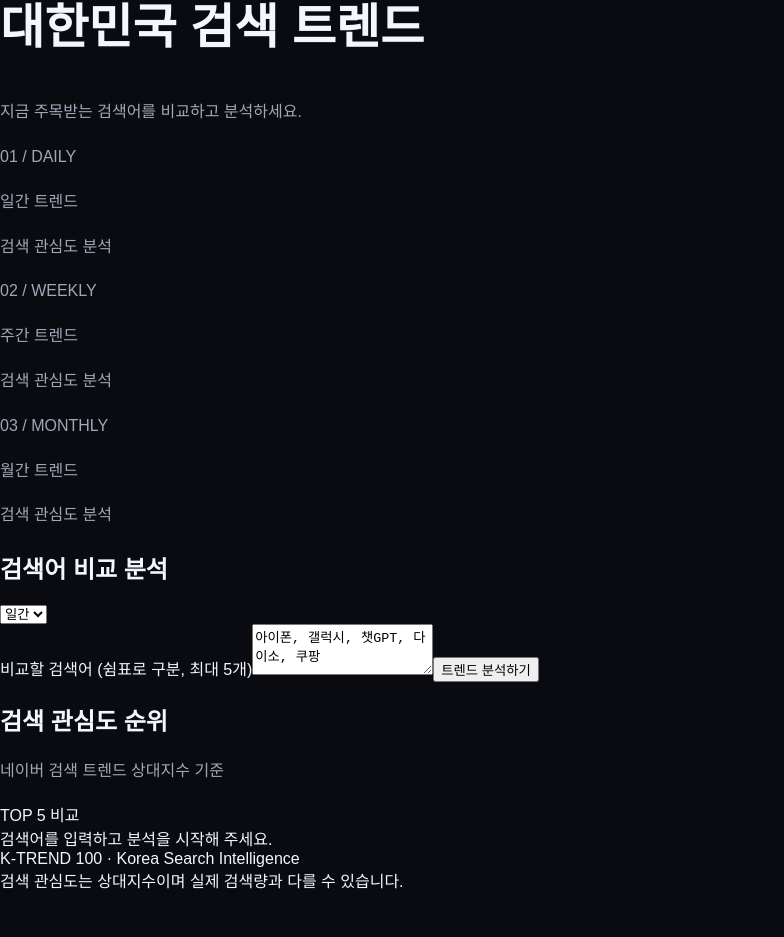
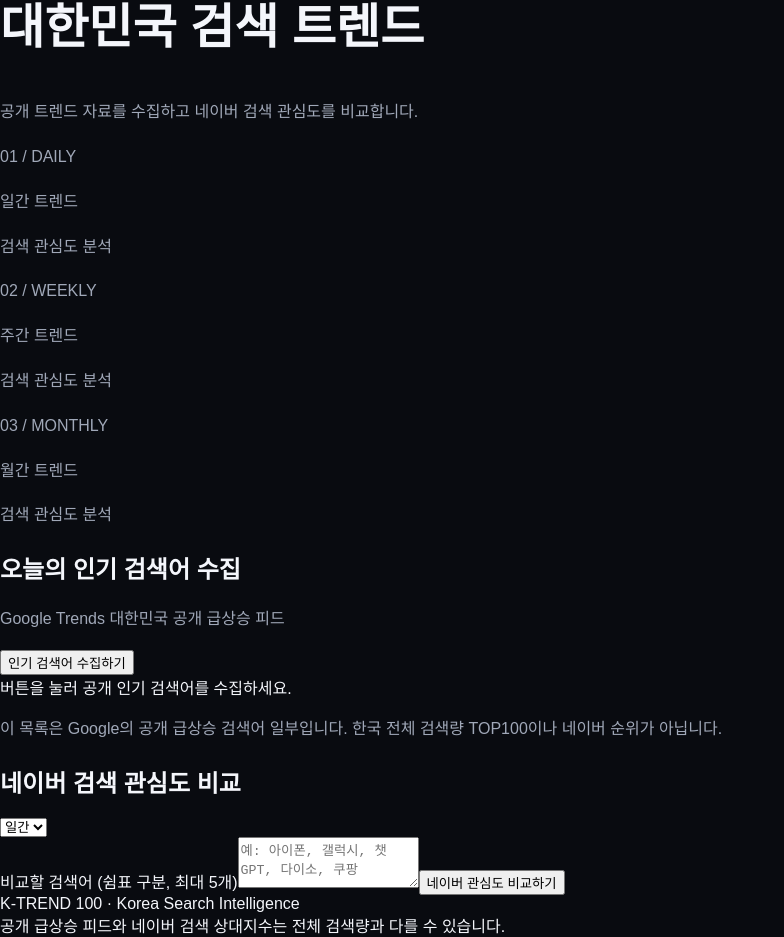
Before and after one commit to ggettemlaabb-glitch/k-trend-100, a Next.js app: page / in a window 1280 px wide. Shown: the part 193-1130 px from the top of the page, without its empty margins (0-784 px from the left). Before the commit the page ends 1085 px from the top, so only its background shows below. Built offline with nearby package versions, Linux system fonts and the light colour scheme.

Commit message:
Build trend discovery dashboard

```diff
--- a/app/page.tsx
+++ b/app/page.tsx
@@ -1,215 +1,90 @@
-
 "use client";
 
 import { useState } from "react";
 
-type Trend = {
-  title: string;
-  keywords: string[];
-  data: { period: string; ratio: number }[];
-};
+type Candidate = { title: string; traffic: string; published: string; source: string };
+type Result = { title: string; data: { period: string; ratio: number }[] };
 
 export default function Home() {
-  const [terms, setTerms] = useState(
-    "아이폰, 갤럭시, 챗GPT, 다이소, 쿠팡"
-  );
   const [period, setPeriod] = useState("date");
+  const [candidates, setCandidates] = useState<Candidate[]>([]);
+  const [results, setResults] = useState<Result[]>([]);
+  const [terms, setTerms] = useState("");
   const [loading, setLoading] = useState(false);
-  const [trends, setTrends] = useState<Trend[]>([]);
+  const [compareLoading, setCompareLoading] = useState(false);
   const [error, setError] = useState("");
+  const [notice, setNotice] = useState("");
 
-  async function search() {
-    const keywords = terms
-      .split(",")
-      .map((v) => v.trim())
-      .filter(Boolean)
-      .slice(0, 5);
-
-    if (!keywords.length) {
-      setError("검색어를 입력해 주세요.");
-      return;
+  async function collect() {
+    setLoading(true); setError(""); setNotice("");
+    try {
+      const res = await fetch("/api/discover", { cache: "no-store" });
+      const data = await res.json();
+      if (!res.ok) throw new Error(data.error || "트렌드 수집에 실패했습니다.");
+      setCandidates(data.items || []);
+      setNotice(data.note || "");
+    } catch (e) {
+      setError(e instanceof Error ? e.message : "수집 중 오류가 발생했습니다.");
+    } finally { setLoading(false); }
   }
 
-    setLoading(true);
-    setError("");
-
-    const end = new Date();
-    const start = new Date();
+  async function compare() {
+    const keywords = terms.split(",").map(x => x.trim()).filter(Boolean).slice(0, 5);
+    if (!keywords.length) { setError("비교할 검색어를 쉼표로 구분해 입력해 주세요."); return; }
+    setCompareLoading(true); setError("");
+    const end = new Date(); const start = new Date();
     start.setDate(start.getDate() - (period === "date" ? 30 : period === "week" ? 90 : 365));
-
-    const format = (d: Date) =>
-      `${d.getFullYear()}-${String(d.getMonth() + 1).padStart(2, "0")}-${String(d.getDate()).padStart(2, "0")}`;
-
+    const fmt = (d: Date) => `${d.getFullYear()}-${String(d.getMonth()+1).padStart(2,"0")}-${String(d.getDate()).padStart(2,"0")}`;
     try {
-      const response = await fetch("/api/trends", {
-        method: "POST",
-        headers: { "Content-Type": "application/json" },
-        body: JSON.stringify({
-          startDate: format(start),
-          endDate: format(end),
-          timeUnit: period,
-          keywordGroups: keywords.map((keyword) => ({
-            groupName: keyword,
-            keywords: [keyword],
-          })),
-        }),
+      const res = await fetch("/api/trends", {
+        method: "POST", headers: { "Content-Type": "application/json" },
+        body: JSON.stringify({ startDate: fmt(start), endDate: fmt(end), timeUnit: period,
+          keywordGroups: keywords.map(keyword => ({ groupName: keyword, keywords: [keyword] })) })
       });
-
-      const result = await response.json();
-
-      if (!response.ok) {
-        throw new Error(result.error || "데이터를 불러오지 못했습니다.");
+      const data = await res.json();
+      if (!res.ok) throw new Error(data.error || "네이버 분석에 실패했습니다.");
+      setResults(data.results || []);
+    } catch (e) { setError(e instanceof Error ? e.message : "분석 중 오류가 발생했습니다."); }
+    finally { setCompareLoading(false); }
   }
 
-      setTrends(result.results || []);
-    } catch (e) {
-      setError(e instanceof Error ? e.message : "오류가 발생했습니다.");
-    } finally {
-      setLoading(false);
-    }
-  }
+  const ranked = results.map(x => ({ name: x.title, value: Math.max(0, ...x.data.map(d => d.ratio)) }))
+    .sort((a,b) => b.value-a.value);
 
-  const ranked = trends
-    .map((item) => ({
-      name: item.title,
-      value: Math.max(0, ...item.data.map((d) => d.ratio)),
-      data: item.data,
-    }))
-    .sort((a, b) => b.value - a.value);
+  return <main className="min-h-screen bg-[#080b14] text-white">
+    <header className="border-b border-white/10 px-6 py-5"><div className="mx-auto flex max-w-7xl items-center justify-between">
+      <div><div className="text-2xl font-black">K-TREND <span className="text-cyan-400">100</span></div><p className="mt-1 text-xs text-slate-400">KOREA SEARCH INTELLIGENCE</p></div>
+      <span className="rounded-full border border-cyan-400/30 bg-cyan-400/10 px-3 py-1 text-xs text-cyan-300">TREND SOURCES</span>
+    </div></header>
+    <section className="mx-auto max-w-7xl px-6 py-10">
+      <p className="mb-3 text-sm font-semibold text-cyan-400">REAL-TIME TREND ANALYSIS</p>
+      <h1 className="text-4xl font-black tracking-tight md:text-5xl">대한민국 검색 트렌드</h1>
+      <p className="mt-4 text-slate-400">공개 트렌드 자료를 수집하고 네이버 검색 관심도를 비교합니다.</p>
 
-  return (
-    <main className="min-h-screen bg-[#080b14] text-white">
-      <header className="border-b border-white/10 px-6 py-5">
-        <div className="mx-auto flex max-w-7xl items-center justify-between">
-          <div>
-            <div className="text-2xl font-black tracking-tight">
-              K-TREND <span className="text-cyan-400">100</span>
-            </div>
-            <p className="mt-1 text-xs text-slate-400">
-              KOREA SEARCH INTELLIGENCE
-            </p>
-          </div>
-          <span className="rounded-full border border-cyan-400/30 bg-cyan-400/10 px-3 py-1 text-xs text-cyan-300">
-            NAVER DATA
-          </span>
-        </div>
-      </header>
-
-      <section className="mx-auto max-w-7xl px-6 py-10">
-        <div className="mb-8">
-          <p className="mb-3 text-sm font-semibold text-cyan-400">
-            REAL-TIME TREND ANALYSIS
-          </p>
-          <h1 className="text-4xl font-black tracking-tight md:text-5xl">
-            대한민국 검색 트렌드
-          </h1>
-          <p className="mt-4 text-slate-400">
-            지금 주목받는 검색어를 비교하고 분석하세요.
-          </p>
-        </div>
-
-        <div className="mb-6 grid gap-4 md:grid-cols-3">
-          {[
-            ["01", "DAILY", "일간 트렌드"],
-            ["02", "WEEKLY", "주간 트렌드"],
-            ["03", "MONTHLY", "월간 트렌드"],
-          ].map(([number, label, desc]) => (
-            <div key={number} className="rounded-2xl border border-white/10 bg-[#111827] p-5">
-              <p className="text-xs text-cyan-400">{number} / {label}</p>
-              <p className="mt-3 text-xl font-bold">{desc}</p>
-              <p className="mt-1 text-sm text-slate-500">검색 관심도 분석</p>
-            </div>
-          ))}
-        </div>
-
-        <div className="rounded-2xl border border-white/10 bg-[#111827] p-6">
-          <div className="mb-5 flex flex-wrap items-center justify-between gap-3">
-            <h2 className="text-xl font-bold">검색어 비교 분석</h2>
-            <select
-              value={period}
-              onChange={(e) => setPeriod(e.target.value)}
-              className="rounded-lg border border-white/10 bg-[#080b14] px-4 py-2 text-sm"
-            >
-              <option value="date">일간</option>
-              <option value="week">주간</option>
-              <option value="month">월간</option>
-            </select>
-          </div>
-
-          <label className="mb-2 block text-sm text-slate-400">
-            비교할 검색어 (쉼표로 구분, 최대 5개)
-          </label>
-          <textarea
-            value={terms}
-            onChange={(e) => setTerms(e.target.value)}
-            rows={3}
-            className="w-full rounded-xl border border-white/10 bg-[#080b14] p-4 text-sm outline-none focus:border-cyan-400"
-            placeholder="아이폰, 갤럭시, 다이소..."
-          />
-
-          <button
-            onClick={search}
-            disabled={loading}
-            className="mt-4 w-full rounded-xl bg-cyan-400 px-5 py-3 font-bold text-slate-950 transition hover:bg-cyan-300 disabled:opacity-50"
-          >
-            {loading ? "데이터 분석 중..." : "트렌드 분석하기"}
-          </button>
-
-          {error && (
-            <p className="mt-4 rounded-lg bg-red-500/10 p-3 text-sm text-red-300">
-              {error}
-            </p>
-          )}
+      <div className="mt-8 grid gap-4 md:grid-cols-3">
+        {[[ "01 / DAILY", "일간 트렌드" ],[ "02 / WEEKLY", "주간 트렌드" ],[ "03 / MONTHLY", "월간 트렌드" ]].map(x =>
+          <div key={x[0]} className="rounded-2xl border border-white/10 bg-[#111827] p-5"><p className="text-xs text-cyan-400">{x[0]}</p><p className="mt-3 text-xl font-bold">{x[1]}</p><p className="mt-1 text-sm text-slate-500">검색 관심도 분석</p></div>)}
       </div>
 
       <div className="mt-8 rounded-2xl border border-white/10 bg-[#111827] p-6">
-          <div className="mb-6 flex items-center justify-between">
-            <div>
-              <h2 className="text-xl font-bold">검색 관심도 순위</h2>
-              <p className="mt-1 text-sm text-slate-500">
-                네이버 검색 트렌드 상대지수 기준
-              </p>
-            </div>
-            <span className="text-xs text-slate-500">TOP 5 비교</span>
+        <div className="flex flex-wrap items-center justify-between gap-3"><div><h2 className="text-xl font-bold">오늘의 인기 검색어 수집</h2><p className="mt-1 text-sm text-slate-400">Google Trends 대한민국 공개 급상승 피드</p></div>
+          <button onClick={collect} disabled={loading} className="rounded-xl bg-cyan-400 px-5 py-3 font-bold text-slate-950 disabled:opacity-50">{loading ? "수집 중..." : "인기 검색어 수집하기"}</button></div>
+        {notice && <p className="mt-4 text-xs text-slate-400">{notice}</p>}
+        {candidates.length === 0 ? <div className="py-10 text-center text-sm text-slate-500">버튼을 눌러 공개 인기 검색어를 수집하세요.</div> :
+          <div className="mt-5 divide-y divide-white/10">{candidates.map((x,i) => <div key={x.title} className="flex items-center justify-between gap-4 py-3"><div className="flex min-w-0 items-center gap-4"><b className="text-cyan-400">{String(i+1).padStart(2,"0")}</b><span className="truncate font-semibold">{x.title}</span></div><span className="shrink-0 text-xs text-slate-400">{x.traffic || "급상승"}</span></div>)}</div>}
+        <p className="mt-4 text-xs leading-6 text-amber-300/80">이 목록은 Google의 공개 급상승 검색어 일부입니다. 한국 전체 검색량 TOP100이나 네이버 순위가 아닙니다.</p>
       </div>
 
-          {ranked.length === 0 ? (
-            <div className="py-14 text-center text-sm text-slate-500">
-              검색어를 입력하고 분석을 시작해 주세요.
+      <div className="mt-8 rounded-2xl border border-white/10 bg-[#111827] p-6">
+        <div className="mb-5 flex flex-wrap items-center justify-between gap-3"><h2 className="text-xl font-bold">네이버 검색 관심도 비교</h2>
+          <select value={period} onChange={e=>setPeriod(e.target.value)} className="rounded-lg border border-white/10 bg-[#080b14] px-4 py-2 text-sm"><option value="date">일간</option><option value="week">주간</option><option value="month">월간</option></select></div>
+        <label className="mb-2 block text-sm text-slate-400">비교할 검색어 (쉼표 구분, 최대 5개)</label>
+        <textarea value={terms} onChange={e=>setTerms(e.target.value)} rows={3} className="w-full rounded-xl border border-white/10 bg-[#080b14] p-4 text-sm outline-none focus:border-cyan-400" placeholder="예: 아이폰, 갤럭시, 챗GPT, 다이소, 쿠팡" />
+        <button onClick={compare} disabled={compareLoading} className="mt-4 w-full rounded-xl bg-cyan-400 px-5 py-3 font-bold text-slate-950 disabled:opacity-50">{compareLoading ? "분석 중..." : "네이버 관심도 비교하기"}</button>
+        {ranked.length > 0 && <div className="mt-7 space-y-5"><h3 className="font-bold">상대 관심도 순위</h3>{ranked.map((x,i)=><div key={x.name}><div className="mb-2 flex justify-between"><span>{i+1}. {x.name}</span><span className="text-slate-400">{x.value.toFixed(1)}</span></div><div className="h-2 overflow-hidden rounded-full bg-white/5"><div className="h-full rounded-full bg-cyan-400" style={{width:`${x.value}%`}} /></div></div>)}</div>}
       </div>
-          ) : (
-            <div className="space-y-5">
-              {ranked.map((item, index) => (
-                <div key={item.name}>
-                  <div className="mb-2 flex items-center justify-between">
-                    <div className="flex items-center gap-3">
-                      <span className="text-sm font-bold text-cyan-400">
-                        {String(index + 1).padStart(2, "0")}
-                      </span>
-                      <span className="font-semibold">{item.name}</span>
-                    </div>
-                    <span className="text-sm text-slate-400">
-                      {item.value.toFixed(1)}
-                    </span>
-                  </div>
-                  <div className="h-3 overflow-hidden rounded-full bg-white/5">
-                    <div
-                      className="h-full rounded-full bg-cyan-400"
-                      style={{ width: `${item.value}%` }}
-                    />
-                  </div>
-                </div>
-              ))}
-            </div>
-          )}
-        </div>
-
-        <footer className="mt-10 border-t border-white/10 py-6 text-center text-xs leading-6 text-slate-500">
-          K-TREND 100 · Korea Search Intelligence
-          <br />
-          검색 관심도는 상대지수이며 실제 검색량과 다를 수 있습니다.
-        </footer>
+      {error && <p className="mt-5 rounded-lg bg-red-500/10 p-3 text-sm text-red-300">{error}</p>}
+      <footer className="mt-10 border-t border-white/10 py-6 text-center text-xs leading-6 text-slate-500">K-TREND 100 · Korea Search Intelligence<br/>공개 급상승 피드와 네이버 검색 상대지수는 전체 검색량과 다를 수 있습니다.</footer>
     </section>
-    </main>
-  );
+  </main>;
 }
```
Lines whose indentation alone changed are shown as unchanged.
